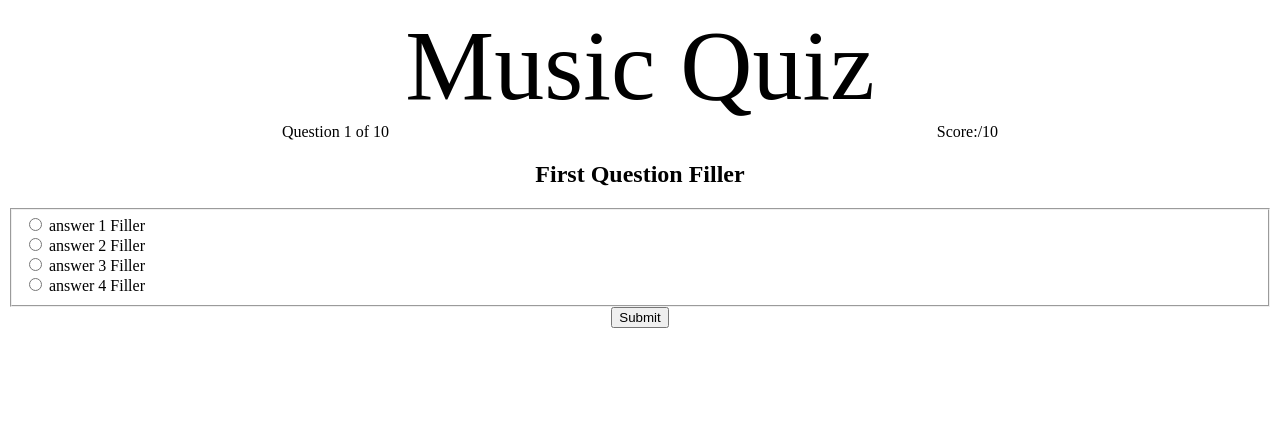
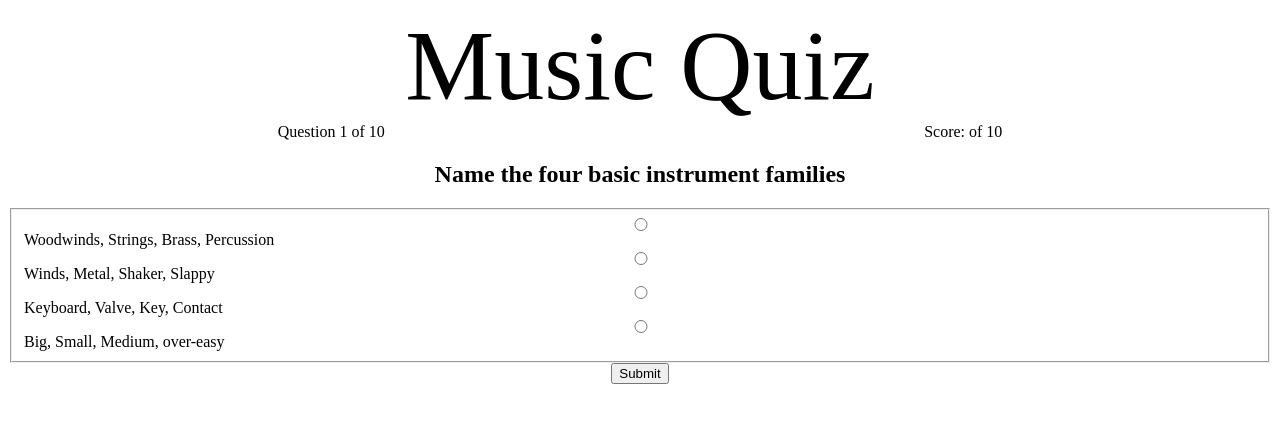
Before and after one commit to Rokio117/Quiz-Assignment, a plain HTML site: page index.html in a window 1280 px wide. Both pictures are taken after a click on the button "Let's Go!". Drawn offline with nearby package versions, Linux system fonts and the light colour scheme.

Commit message:
added question and answer rendering. Working on radio forms

```diff
--- a/index.html
+++ b/index.html
@@ -20,33 +20,29 @@
 
           <section id="page-2" class="hidden">
               <div id= "number-display">
-                <div id = "question-num-display">Question <span class="question-num"></span> of 10</div>
-                <div id = "score-num-display">Score:<span id="span-score"></span>/10</div>
+                <div id = "question-num-display">Question <span class="question-num"></span> of <span class="number-of-questions"></span></div>
+                <div id = "score-num-display">Score:<span id="span-score"></span> of <span class="number-of-questions"></span></div>
               </div>
 
             <div id ="main-interactive-area">
               <h2 class="question">First Question Filler</h2>
               <form id = "answer-area">
                 <fieldset id ="question-block">
-                  <label class ="answer">
-                    <input type="radio" required>
-                    <span>answer 1 Filler</span>
-                  </label>
 
-                  <label class ="answer">
-                    <input type="radio" required>
-                    <span>answer 2 Filler</span>
-                </label>
+                    <input type="radio">
+                    <label for = "answer-A" class ="answer"><span id="answer-A">answer 1 Filler</span></label>
 
-                  <label class ="answer">
-                      <input type="radio" required>
-                      <span>answer 3 Filler</span>
-                    </label>
 
-                  <label class ="answer">
-                      <input type="radio" required>
-                      <span>answer 4 Filler</span>
-                  </label>
+                    <input type="radio">
+                    <label for = "answer-B" class ="answer"><span id="answer-B">answer 2 Filler</span></label>
+
+
+                    <input type="radio">
+                    <label for = "answer-C" class ="answer"><span id="answer-C">answer 3 Filler</span></label>
+
+
+                    <input type="radio">
+                    <label for = "answer-D" class ="answer"><span id="answer-D">answer 4 Filler</span></label>
                 </fieldset>
               </form>
               <button type="button" class = "question-submit medium-font">Submit</a>
--- a/index.js
+++ b/index.js
@@ -1,21 +1,26 @@
 let currentQuestion = 1
-
+let arrayNum = currentQuestion - 1
+console.log(arrayNum);
 function handleLetsGo() {
   $('#begin-button').click(function(event) {
     event.preventDefault();
     console.log('handleLetsGo Ran');
     $('#page-1').toggleClass("hidden");
     $('#page-2').toggleClass("hidden");
+    showQuestion();
+    showAnswers();
   })
 
 }
 function handleContinue() {
   $('#continue-button').click(function(event){
     currentQuestion++
+    arrayNum++
     console.log(currentQuestion);
+    console.log(arrayNum);
     event.preventDefault();
     console.log('handleContinue Ran');
-    if (currentQuestion <= 10) {
+    if (currentQuestion <= STORE.length) {
       $('#page-3').toggleClass("hidden");
       $('#page-2').toggleClass("hidden");
       }
@@ -24,11 +29,14 @@ function handleContinue() {
       $('#page-4').toggleClass("hidden");
     }
     showQuestionNumber();
+    showQuestion();
+    showAnswers();
   })
 }
 
 function showQuestionNumber() {
   console.log('showQuestionNumber ran');
+  $('.number-of-questions').text(STORE.length)
   $('.question-num').text(currentQuestion)
   //inputs the current question number into the 'question _ of 10 span
 }
@@ -40,12 +48,15 @@ function updateScore() {
 
 function showQuestion() {
   console.log('showQuestion ran');
-  //updates the text of question to the one the user should be on
+  $('.question').text(STORE[arrayNum].question);
 }
 
 function showAnswers() {
   console.log('showAnswers ran');
-  //updates the text of each answer to fit the question the user is currently on
+  $('#answer-A').text(STORE[arrayNum].answers.A)
+  $('#answer-B').text(STORE[arrayNum].answers.B)
+  $('#answer-C').text(STORE[arrayNum].answers.C)
+  $('#answer-D').text(STORE[arrayNum].answers.D)
 }
 
 function handleSubmitAnswer() {
--- a/questions.js
+++ b/questions.js
@@ -102,7 +102,7 @@ const STORE = [
   {
     number: 10,
     question:
-      "Which one of these instruments was used primarily in the band “Jethro Tull”?",
+      "Which one of these instruments was used primarily in the band Jethro Tull?",
     answers: {
       A: "Clarinet",
       B: "Chainsaw",
```
